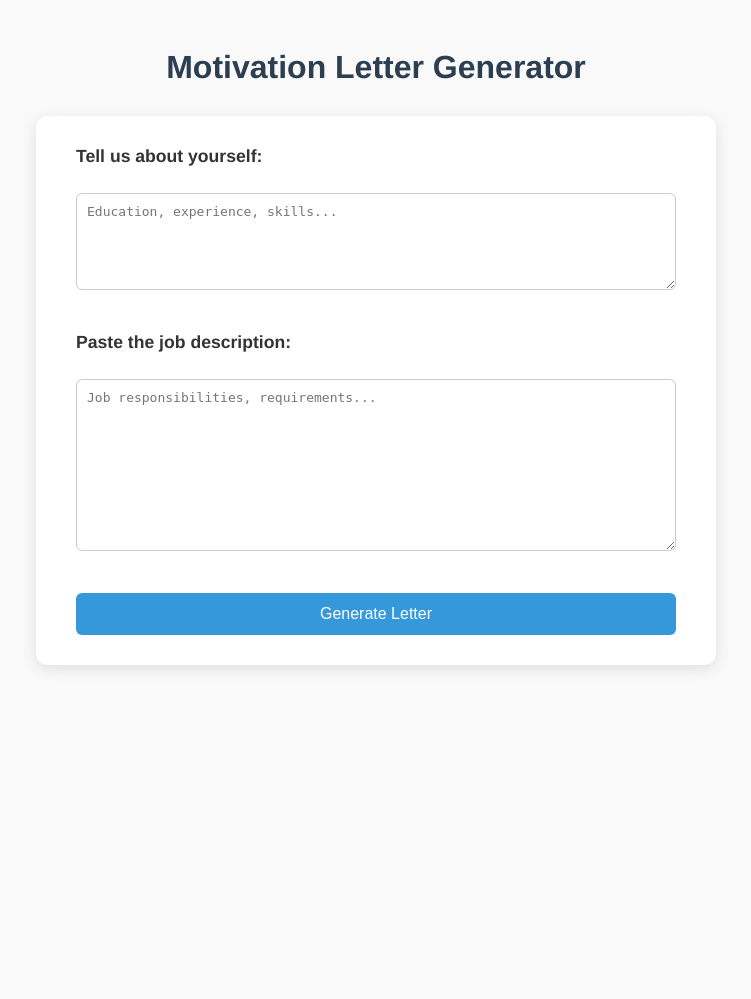
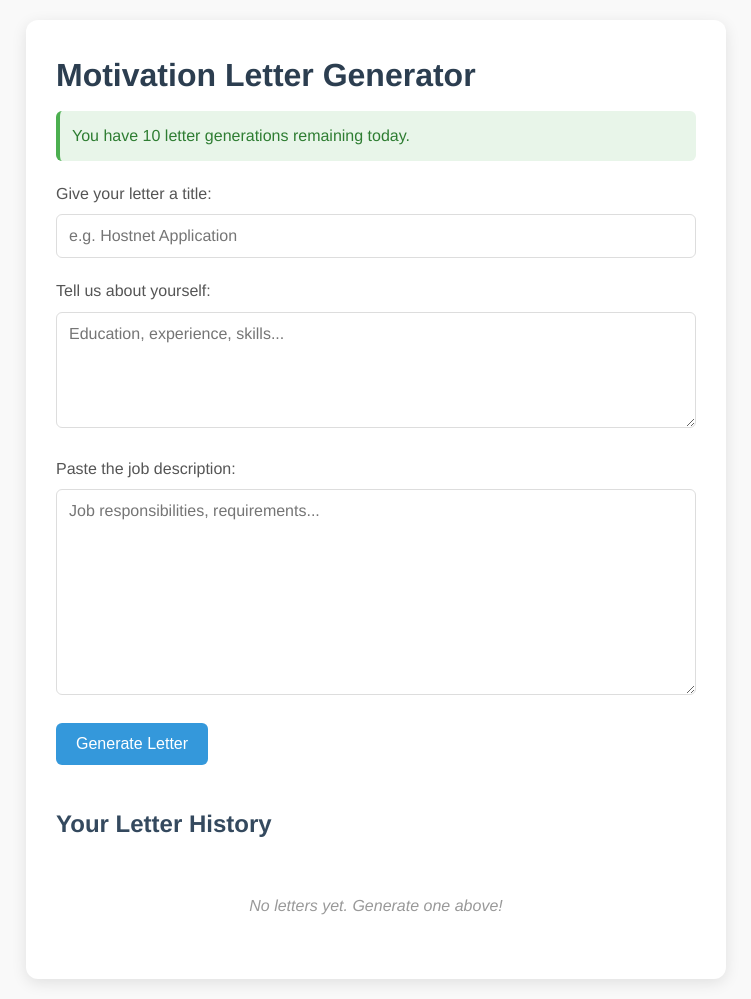
Before and after one commit to moreniekmeijer/motivation-letter-generator, a Flask app: page / in a window 1280 px wide. Shown: the whole page, without its empty margins (264-1015 px from the left). Before the commit the page ends 669 px from the top, so only its background shows below. Run offline with Flask 3, Linux system fonts and the light colour scheme.

Commit message:
Refactored codebase

```diff
--- a/app.py
+++ b/app.py
@@ -1,40 +1,33 @@
-from flask import Flask, render_template, request, send_from_directory
+from flask import Flask, render_template, request
 from gemini_client import generate_motivation_letter
+import helpers
 import os
-import uuid
-import helpers
 
 app = Flask(__name__)
-OUTPUT_DIR = "letter_output"
-os.makedirs(OUTPUT_DIR, exist_ok=True)
+app.secret_key = os.getenv("FLASK_SECRET_KEY", "dev-secret")
 
 
 @app.route("/", methods=["GET", "POST"])
 def index():
+    letter = None
+    title = None
     if request.method == "POST":
-        user_info = request.form.get("user_info", "")
-        job_description = request.form.get("job_description", "")
+        title = request.form.get("title", "Untitled").strip()
+        user_info = request.form.get("user_info", "").strip()
+        job_description = request.form.get("job_description", "").strip()
 
-        sanitized_user_info = helpers.sanitize_input(user_info)
-        sanitized_job_description = helpers.sanitize_input(job_description)
+        try:
+            sanitized_user_info = helpers.sanitize_input(user_info)
+            sanitized_job_description = helpers.sanitize_input(job_description)
+        except Exception:
+            sanitized_user_info = user_info
+            sanitized_job_description = job_description
 
         letter = generate_motivation_letter(
-            sanitized_user_info, sanitized_job_description)
+            sanitized_user_info, sanitized_job_description
+        )
 
-        unique_filename = f"letter_{uuid.uuid4().hex}.txt"
-        filepath = os.path.join(OUTPUT_DIR, unique_filename)
-
-        with open(filepath, "w", encoding="utf-8") as f:
-            f.write(letter)
-
-        return render_template("result.html", letter=letter, filename=unique_filename)
-
-    return render_template("index.html")
-
-
-@app.route("/download/<path:filename>")
-def download_file(filename):
-    return send_from_directory(OUTPUT_DIR, filename, as_attachment=True)
+    return render_template("index.html", letter=letter, title=title)
 
 
 if __name__ == "__main__":
--- a/requirements.txt
+++ b/requirements.txt
@@ -1,4 +1,4 @@
 Flask==3.0.3
 langchain==1.0.0
-langchain-google-genai
+langchain-google-genai==3.0.0
 gunicorn==23.0.0
--- /dev/null
+++ b/static/script.js
@@ -0,0 +1,169 @@
+// ===== CONFIGURATIE =====
+const DAILY_LIMIT = 10;
+
+// ===== DOM ELEMENTEN =====
+const generateBtn = document.getElementById('generate-btn');
+const loadingSpinner = document.getElementById('loading-spinner');
+const generateForm = document.getElementById('generate-form');
+
+// ===== GENERATIE LIMIET FUNCTIES =====
+function getGenerationsToday() {
+    const today = new Date().toLocaleDateString();
+    const generations = JSON.parse(localStorage.getItem('generations') || '{}');
+
+    // Oude data opruimen
+    Object.keys(generations).forEach(date => {
+        if (date !== today) delete generations[date];
+    });
+
+    localStorage.setItem('generations', JSON.stringify(generations));
+    return generations[today] || 0;
+}
+
+function incrementGenerations() {
+    const today = new Date().toLocaleDateString();
+    const generations = JSON.parse(localStorage.getItem('generations') || '{}');
+    generations[today] = (generations[today] || 0) + 1;
+    localStorage.setItem('generations', JSON.stringify(generations));
+}
+
+function updateGenerationLimit() {
+    const todayCount = getGenerationsToday();
+    const remaining = DAILY_LIMIT - todayCount;
+    const limitDiv = document.getElementById('generation-limit');
+
+    limitDiv.textContent = `You have ${remaining} letter generation${remaining === 1 ? '' : 's'} remaining today.`;
+    limitDiv.className = remaining === 0 ? 'limit-warning' : '';
+
+    generateBtn.disabled = remaining === 0;
+}
+
+// ===== FORM HANDLING =====
+function handleFormSubmit(event) {
+    const todayCount = getGenerationsToday();
+
+    if (todayCount >= DAILY_LIMIT) {
+        event.preventDefault();
+        alert(`You have reached your daily limit of ${DAILY_LIMIT} generations. Please try again tomorrow.`);
+        return;
+    }
+
+    // Toon spinner, verberg knop
+    generateBtn.classList.add('hidden');
+    loadingSpinner.classList.remove('hidden');
+
+    incrementGenerations();
+    updateGenerationLimit();
+}
+
+function resetFormUI() {
+    generateBtn.classList.remove('hidden');
+    loadingSpinner.classList.add('hidden');
+    generateBtn.disabled = false;
+}
+
+// ===== GESCHIEDENIS FUNCTIES =====
+function loadHistory() {
+    const container = document.getElementById('history');
+    const history = JSON.parse(localStorage.getItem('letters') || '[]');
+
+    if (history.length === 0) {
+        container.innerHTML = '<p>No letters yet. Generate one above!</p>';
+        return;
+    }
+
+    container.innerHTML = '';
+    history.forEach((letter, index) => {
+        const div = document.createElement('div');
+        div.className = 'letter-box';
+        div.innerHTML = `
+            <h3>${escapeHtml(letter.title)}</h3>
+            <p class="meta">Created: ${new Date(letter.created_at).toLocaleString()}</p>
+            <div class="letter-actions">
+                <button onclick="downloadFromHistory(${index})">Download</button>
+                <button onclick="deleteLetter(${index})" class="delete-btn">Delete</button>
+            </div>
+        `;
+        container.appendChild(div);
+    });
+}
+
+function downloadFromHistory(index) {
+    const letters = JSON.parse(localStorage.getItem('letters') || '[]');
+    const letter = letters[index];
+    if (!letter) return;
+
+    const blob = new Blob([letter.content], { type: 'text/plain' });
+    const a = document.createElement('a');
+    a.href = URL.createObjectURL(blob);
+    a.download = letter.title.replace(/\s+/g, '_') + '.txt';
+    a.click();
+    URL.revokeObjectURL(a.href);
+}
+
+function deleteLetter(index) {
+    if (!confirm('Are you sure you want to delete this letter?')) return;
+
+    const history = JSON.parse(localStorage.getItem('letters') || '[]');
+    history.splice(index, 1);
+    localStorage.setItem('letters', JSON.stringify(history));
+    loadHistory();
+}
+
+// ===== NIEUWE BRIEF OPSLAAN =====
+function saveNewLetter(title, content) {
+    try {
+        const history = JSON.parse(localStorage.getItem('letters') || '[]');
+        const newLetter = {
+            title: title,
+            content: content,
+            created_at: new Date().toISOString()
+        };
+
+        history.unshift(newLetter);
+        localStorage.setItem('letters', JSON.stringify(history));
+
+        // Auto-download
+        const blob = new Blob([content], { type: 'text/plain' });
+        const a = document.createElement('a');
+        a.href = URL.createObjectURL(blob);
+        a.download = title.replace(/\s+/g, '_') + '.txt';
+        a.click();
+        URL.revokeObjectURL(a.href);
+
+        loadHistory();
+    } catch (error) {
+        console.error('Error saving letter:', error);
+        alert('Failed to save letter. Please try again.');
+    }
+}
+
+// ===== UTILITY FUNCTIES =====
+function escapeHtml(text) {
+    const div = document.createElement('div');
+    div.textContent = text;
+    return div.innerHTML;
+}
+
+// ===== EVENT LISTENERS =====
+function initializeEventListeners() {
+    // Form submit
+    generateForm.addEventListener('submit', handleFormSubmit);
+
+    // Herstel UI na terugkeer van pagina
+    window.addEventListener('pageshow', resetFormUI);
+}
+
+// ===== INITIALISATIE =====
+function initialize() {
+    loadHistory();
+    updateGenerationLimit();
+    initializeEventListeners();
+}
+
+// Start de applicatie wanneer DOM geladen is
+if (document.readyState === 'loading') {
+    document.addEventListener('DOMContentLoaded', initialize);
+} else {
+    initialize();
+}
--- a/static/styles.css
+++ b/static/styles.css
@@ -1,101 +1,242 @@
+/* === BASE STYLES === */
+* {
+    margin: 0;
+    padding: 0;
+    box-sizing: border-box;
+}
+
 body {
     font-family: 'Helvetica Neue', Helvetica, Arial, sans-serif;
     background-color: #f9f9f9;
     color: #333;
     padding: 20px;
-    display: flex;
-    flex-direction: column;
-    align-items: center;
-    justify-content: center;
+    line-height: 1.6;
 }
 
-form {
+/* === CONTAINER === */
+.container {
+    max-width: 700px;
+    margin: 0 auto;
     background-color: #fff;
-    padding: 30px 40px;
+    padding: 30px;
     border-radius: 12px;
     box-shadow: 0 4px 15px rgba(0, 0, 0, 0.1);
-    max-width: 600px;
-    width: 100%;
 }
 
 h1 {
-    text-align: center;
     color: #2c3e50;
-    margin-bottom: 30px;
+    margin-bottom: 10px;
+    font-size: 2em;
 }
 
+h2 {
+    color: #34495e;
+    margin: 40px 0 20px;
+    font-size: 1.5em;
+}
+
+/* === GENERATION LIMIT === */
+#generation-limit {
+    background-color: #e8f5e9;
+    border-left: 4px solid #4caf50;
+    padding: 12px;
+    margin-bottom: 20px;
+    border-radius: 6px;
+    font-weight: 500;
+    color: #2e7d32;
+}
+
+#generation-limit.limit-warning {
+    background-color: #fff3cd;
+    border-left-color: #ff9800;
+    color: #856404;
+}
+
+/* === FORM ELEMENTS === */
 label {
-    font-weight: bold;
     display: block;
     margin-bottom: 8px;
-    font-size: 1.1em;
+    color: #555;
+    font-weight: 500;
+}
+
+form input,
+form textarea {
+    width: 100%;
+    padding: 12px;
+    margin-bottom: 20px;
+    border-radius: 6px;
+    border: 1px solid #ddd;
+    font-size: 1em;
+    font-family: inherit;
+    transition: border-color 0.3s ease;
+}
+
+form input:focus,
+form textarea:focus {
+    outline: none;
+    border-color: #3498db;
+    box-shadow: 0 0 0 3px rgba(52, 152, 219, 0.1);
 }
 
 textarea {
-    width: 100%;
-    padding: 10px;
-    border-radius: 6px;
-    border: 1px solid #ccc;
-    font-size: 1em;
     resize: vertical;
-    margin-bottom: 20px;
-    box-sizing: border-box;
+    min-height: 100px;
 }
 
-/* Submit button */
-button[type="submit"] {
+/* === BUTTONS === */
+button {
     background-color: #3498db;
     color: #fff;
+    border: none;
     padding: 12px 20px;
-    font-size: 1em;
-    border: none;
+    max-width: max-content;
     border-radius: 6px;
     cursor: pointer;
-    transition: background-color 0.3s ease;
-    display: block;
-    width: 100%;
+    font-size: 1em;
+    font-weight: 500;
+    transition: background-color 0.3s ease, transform 0.1s ease;
 }
 
-button[type="submit"]:hover {
+button:hover {
     background-color: #2980b9;
 }
 
-.container {
-    max-width: 700px;
-    margin: 40px auto;
-    padding: 30px 40px;
-    background-color: #fff;
-    border-radius: 12px;
-    box-shadow: 0 4px 15px rgba(0, 0, 0, 0.1);
-    font-family: 'Helvetica Neue', Helvetica, Arial, sans-serif;
-    color: #333;
+button:active {
+    transform: scale(0.98);
+}
+
+button:disabled {
+    background-color: #ccc;
+    cursor: not-allowed;
+    opacity: 0.6;
+}
+
+.delete-btn {
+    background-color: #e74c3c;
+}
+
+.delete-btn:hover {
+    background-color: #c0392b;
+}
+
+/* === LOADING SPINNER === */
+.hidden {
+    display: none !important;
+}
+
+#loading-spinner {
+    text-align: center;
+    margin: 20px 0;
+}
+
+#loading-spinner p {
+    color: #3498db;
+    font-weight: 500;
+    margin-top: 10px;
+}
+
+.spinner {
+    border: 4px solid #f3f3f3;
+    border-top: 4px solid #3498db;
+    border-radius: 50%;
+    width: 40px;
+    height: 40px;
+    animation: spin 1s linear infinite;
+    margin: 0 auto;
+}
+
+@keyframes spin {
+    0% {
+        transform: rotate(0deg);
+    }
+
+    100% {
+        transform: rotate(360deg);
+    }
+}
+
+/* === LETTER HISTORY === */
+#history {
+    margin-top: 20px;
+}
+
+#history>p {
+    text-align: center;
+    color: #999;
+    padding: 30px;
+    font-style: italic;
 }
 
 .letter-box {
-    border: 1px solid #ccc;
-    border-radius: 8px;
+    background: #fefefe;
+    border: 1px solid #e0e0e0;
+    border-radius: 10px;
     padding: 20px;
-    background-color: #f7f7f7;
-    max-height: 400px;
-    overflow-y: auto;
-    white-space: pre-wrap;
-    font-family: 'Courier New', Courier, monospace;
     margin-bottom: 20px;
+    box-shadow: 0 2px 4px rgba(0, 0, 0, 0.05);
+    transition: box-shadow 0.3s ease;
 }
 
-/* Download button */
-.download-btn {
-    display: block;
-    text-align: center;
-    background-color: #27ae60;
-    color: #fff;
-    padding: 12px 20px;
-    border-radius: 6px;
-    text-decoration: none;
-    font-weight: bold;
-    transition: background-color 0.3s ease;
+.letter-box:hover {
+    box-shadow: 0 4px 8px rgba(0, 0, 0, 0.1);
 }
 
-.download-btn:hover {
-    background-color: #1e8449;
+.letter-box h3 {
+    color: #2c3e50;
+    margin-bottom: 10px;
+    font-size: 1.2em;
 }
+
+.meta {
+    color: #7f8c8d;
+    font-size: 0.85em;
+    margin-bottom: 15px;
+}
+
+.letter-content {
+    white-space: pre-wrap;
+    background: #f8f9fa;
+    padding: 15px;
+    margin: 15px 0;
+    border-radius: 5px;
+    max-height: 200px;
+    overflow-y: auto;
+    font-size: 0.95em;
+    line-height: 1.6;
+    border: 1px solid #e9ecef;
+}
+
+.letter-actions {
+    display: flex;
+    gap: 10px;
+    flex-wrap: wrap;
+}
+
+.letter-actions button {
+    flex: 1;
+    min-width: 100px;
+}
+
+/* === RESPONSIVE === */
+@media (max-width: 768px) {
+    body {
+        padding: 10px;
+    }
+
+    .container {
+        padding: 20px;
+    }
+
+    h1 {
+        font-size: 1.5em;
+    }
+
+    h2 {
+        font-size: 1.2em;
+    }
+
+    .letter-actions button {
+        flex: 1 1 100%;
+    }
+}
--- a/templates/index.html
+++ b/templates/index.html
@@ -1,23 +1,54 @@
 <!DOCTYPE html>
-<html>
+<html lang="en">
 
 <head>
+    <meta charset="UTF-8">
+    <meta name="viewport" content="width=device-width, initial-scale=1.0">
     <title>Motivation Letter Generator</title>
     <link rel="stylesheet" href="{{ url_for('static', filename='styles.css') }}">
 </head>
 
 <body>
-    <h1>Motivation Letter Generator</h1>
-    <form method="POST">
-        <label>Tell us about yourself:</label><br>
-        <textarea name="user_info" rows="5" cols="50" placeholder="Education, experience, skills..."></textarea><br><br>
+    <div class="container">
+        <h1>Motivation Letter Generator</h1>
+        <div id="generation-limit"></div>
 
-        <label>Paste the job description:</label><br>
-        <textarea name="job_description" rows="10" cols="50"
-            placeholder="Job responsibilities, requirements..."></textarea><br><br>
+        <form method="POST" id="generate-form">
+            <label for="title">Give your letter a title:</label>
+            <input type="text" id="title" name="title" placeholder="e.g. Hostnet Application" required>
 
-        <button type="submit">Generate Letter</button>
-    </form>
+            <label for="user_info">Tell us about yourself:</label>
+            <textarea id="user_info" name="user_info" rows="5"
+                placeholder="Education, experience, skills..."></textarea>
+
+            <label for="job_description">Paste the job description:</label>
+            <textarea id="job_description" name="job_description" rows="10"
+                placeholder="Job responsibilities, requirements..."></textarea>
+
+            <button type="submit" id="generate-btn">Generate Letter</button>
+
+            <div id="loading-spinner" class="hidden">
+                <div class="spinner"></div>
+                <p>🤖 Generating your letter...</p>
+            </div>
+        </form>
+
+        <h2>Your Letter History</h2>
+        <div id="history"></div>
+    </div>
+
+    <!-- Main JavaScript -->
+    <script src="{{ url_for('static', filename='script.js') }}"></script>
+
+    <!-- Jinja2: Save letter after generation -->
+    {% if letter %}
+    <script>
+        // Roep saveNewLetter aan zodra de pagina geladen is
+        window.addEventListener('DOMContentLoaded', function () {
+            saveNewLetter({{ title| tojson }}, {{ letter| tojson }});
+        });
+    </script>
+    {% endif %}
 </body>
 
 </html>
```
Also changed, not shown: gemini_client.py (+78 -13 lines), templates/result.html (deleted, +0 -23 lines).
